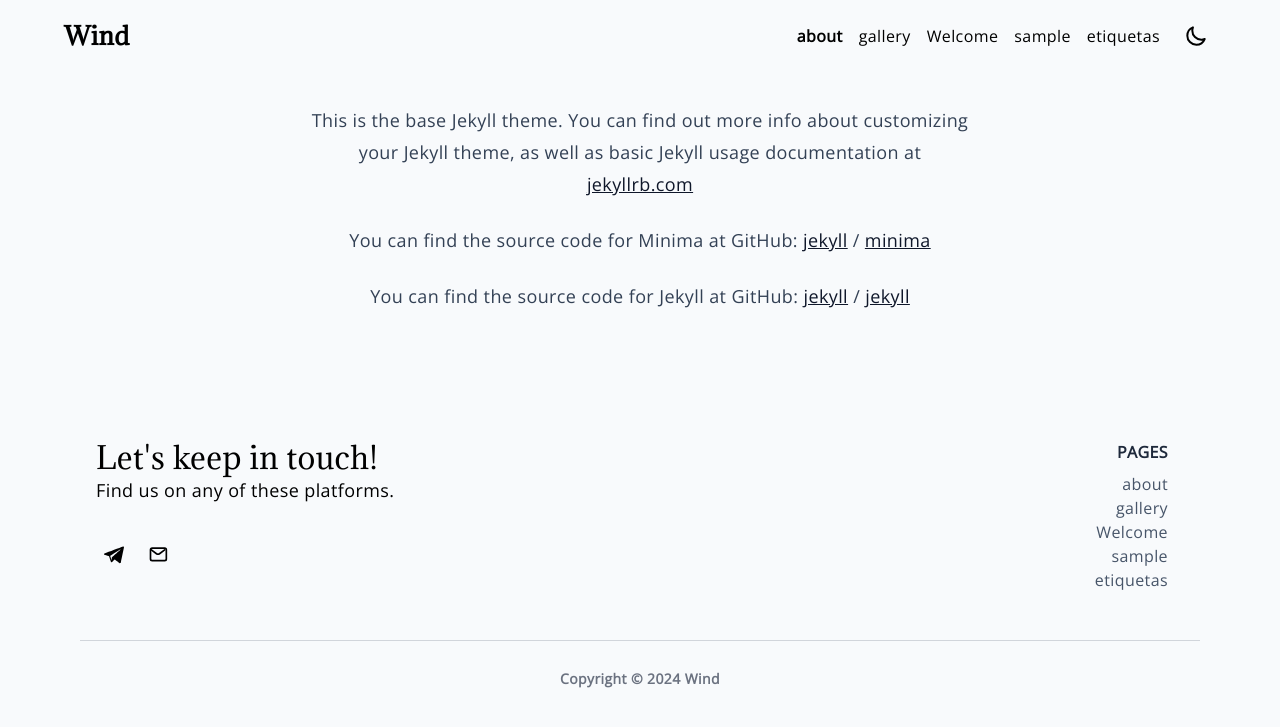
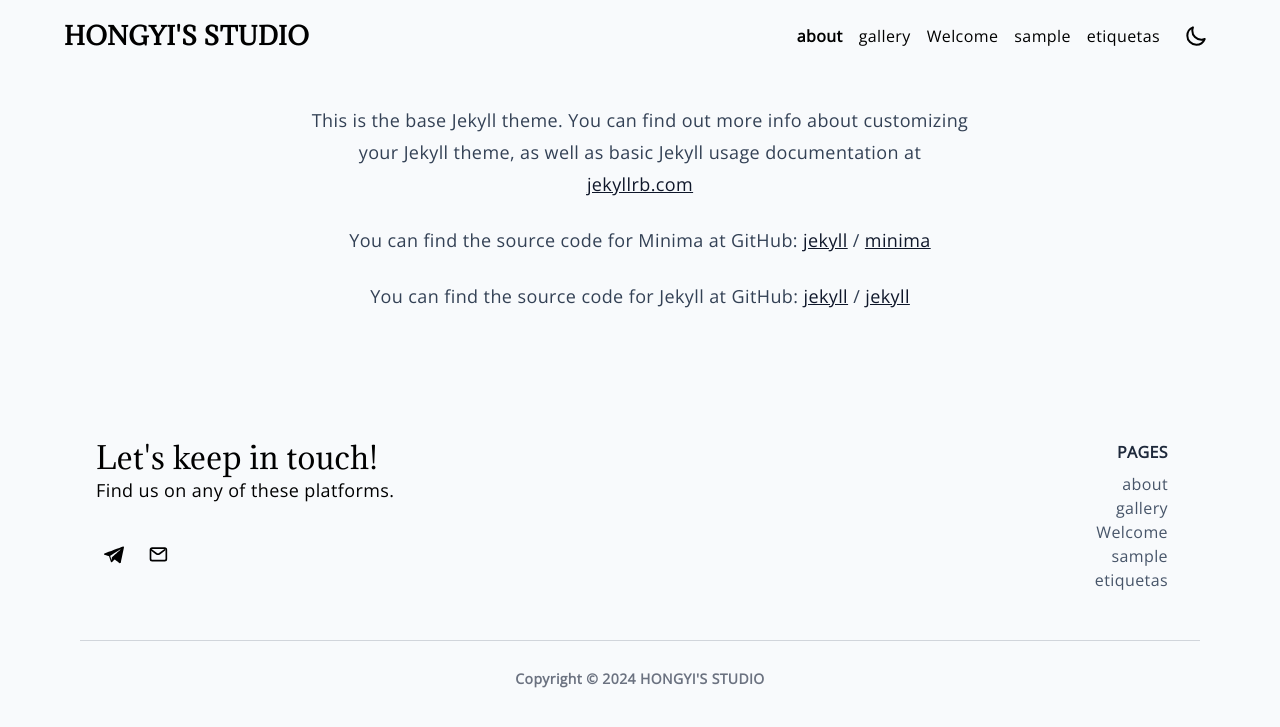
Before and after one commit to hongyili-hl/hongyili-hl.github.io, a Jekyll site: the page built from about.md, in a window 1280 px wide. Shown: the top 727 px of the page. Built offline with Jekyll 4.4.1, drawn with Linux system fonts in a browser that asks for light colours.

Commit message:
Update _config.yml

```diff
--- a/_config.yml
+++ b/_config.yml
@@ -1,9 +1,9 @@
-domain: example.com
-url: https://example.com
+domain: hongyili-hl.github.io
+url: https://hongyili-hl.github.io
 
-title: Wind
-email: wind@example.com
-author: Wind Sample
+title: HONGYI'S STUDIO
+email: l1093180752hye@outlook.com
+author: yy
 
 lang: en
 
```
